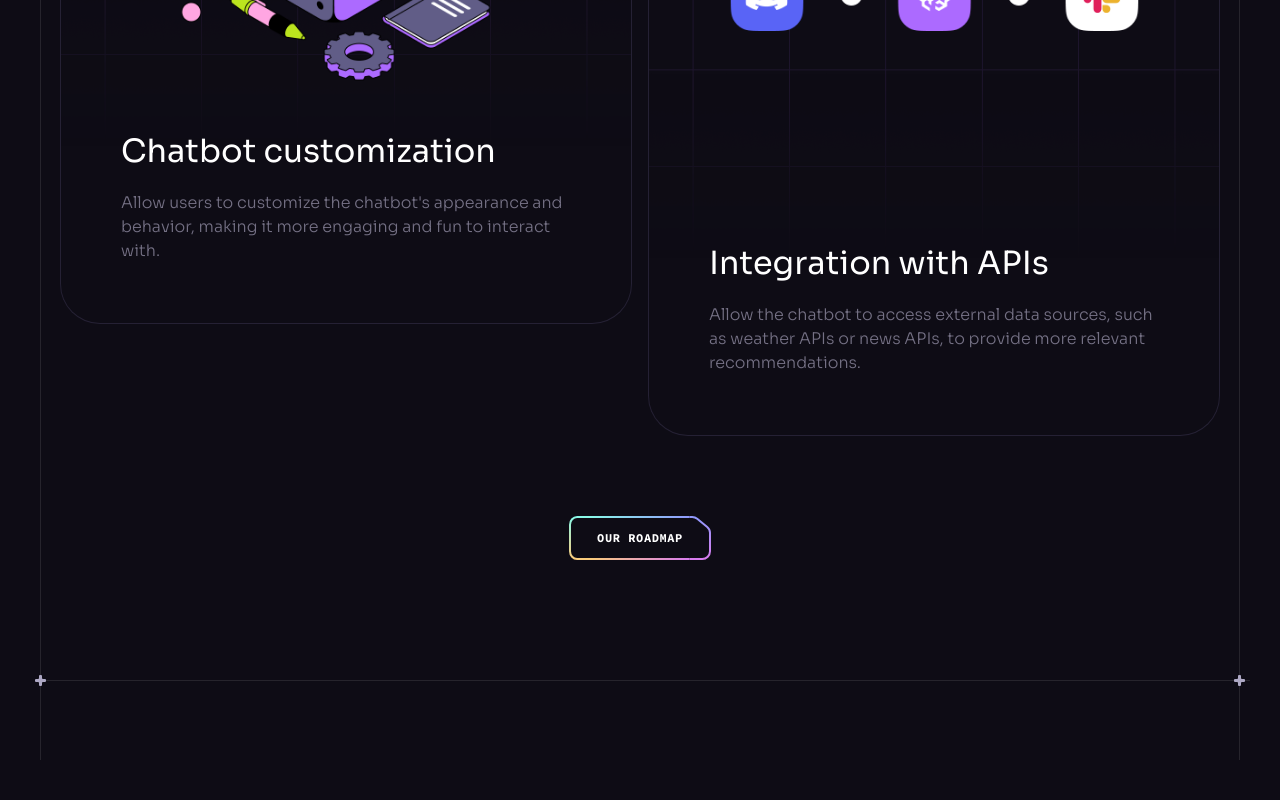
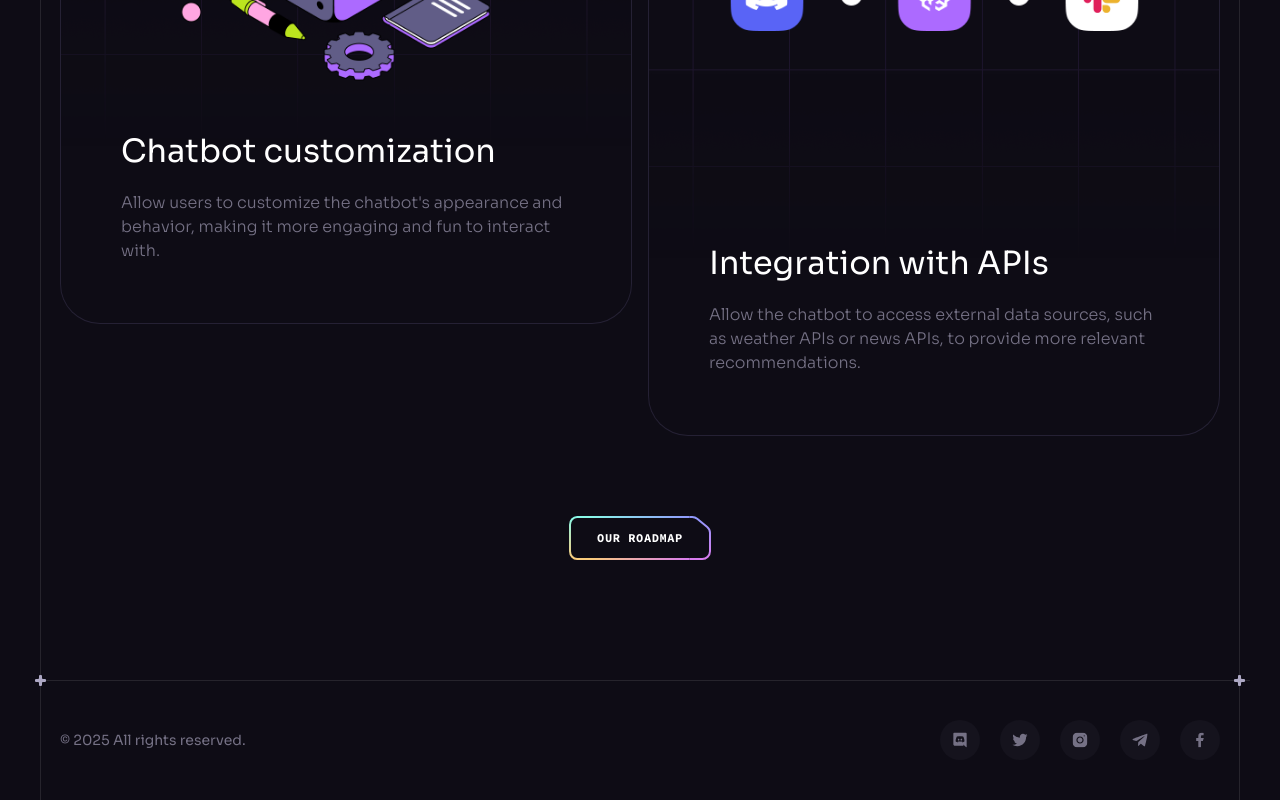
Before and after one commit to Pavithrj/chatwise, a React (Vite) app: page / in a window 1280 px wide. Shown: the part 8783-9583 px from the top of the page. Before the commit the page ends 9543 px from the top, so only its background shows below. Built offline with nearby package versions, Linux system fonts and the light colour scheme.

Commit message:
footer and fixed bugs

```diff
--- a/src/components/Footer.jsx
+++ b/src/components/Footer.jsx
@@ -1,10 +1,23 @@
 import Section from './Section';
+import { socials } from '../constants';
 
 const Footer = () => {
     return (
         <Section crosses className="!px-0 !py-10">
-            <div className="container flex items-center justify-center gap-10 max-sm:flex-col sm:justify-center">
+            <div className="container flex sm:justify-between justify-center items-center gap-10 max-sm:flex-col">
+                <p className="caption text-n-4 lg:block">
+                    © {new Date().getFullYear()} All rights reserved.
+                </p>
 
+                <ul className="flex gap-5 flex-wrap">
+                    {socials.map((item) => {
+                        return (
+                            <a key={item.id} href={item.url} target="_blank" className="flex items-center justify-center w-10 h-10 bg-n-7 rounded-full transition-colors hover:bg-n-6">
+                                <img src={item.iconUrl} alt={item.title} width={16} height={16} />
+                            </a>
+                        )
+                    })}
+                </ul>
             </div>
         </Section>
     )
--- a/src/components/Header.jsx
+++ b/src/components/Header.jsx
@@ -31,7 +31,7 @@
     return (
         <div className={`fixed top-0 left-0 z-50 w-full border-b border-n-6 lg:bg-n-8/90 lg:backdrop-blur-sm ${openNavigation ? "bg-n-8" : "bg-n-8/90 backdrop-blur-sm"}`}>
             <div className="flex items-center px-5 py-4">
-                <a className="flex items-center gap-4" href="/">
+                <a className="flex items-center gap-4" href="/chatwise">
                     <img src={ChatWiseIcon} alt="ChatWiseIcon" width={50} height={50} />
 
                     <div className="text-[2rem] font-bold">
--- a/src/components/Hero.jsx
+++ b/src/components/Hero.jsx
@@ -31,7 +31,7 @@
                         Upgrade your productivity with ChatWise, the open AI chat app.
                     </p>
 
-                    <Button href="/pricing" white>
+                    <Button href="/chatwise/pricing" white>
                         Get started
                     </Button>
                 </div>
--- a/src/components/PricingList.jsx
+++ b/src/components/PricingList.jsx
@@ -28,7 +28,7 @@
                             </div>
                         }
 
-                        <Button className="w-full mb-6" href={item.price ? "/pricing" : "mailto:contact@jsmaster.pro"} white={!!item.price}>
+                        <Button className="w-full mb-6" href={item.price ? "/chatwise/pricing" : "/chatwise"} white={!!item.price}>
                             {item.price ? "Get started" : "Contact us"}
                         </Button>
 
--- a/tailwind.config.js
+++ b/tailwind.config.js
@@ -1,6 +1,6 @@
 /** @type {import('tailwindcss').Config} */
-import { fontFamily } from "tailwindcss/defaultTheme";
-import plugin from "tailwindcss/plugin";
+import { fontFamily } from 'tailwindcss/defaultTheme';
+import plugin from 'tailwindcss/plugin';
 
 export default {
     content: [
```
Also changed, not shown: src/components/Roadmap.jsx (+6 -6 lines).
